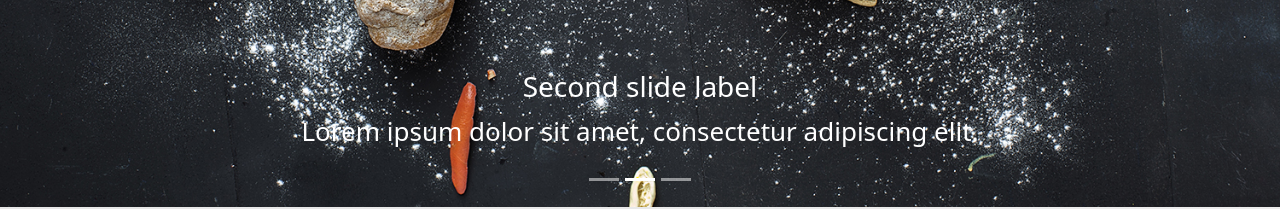
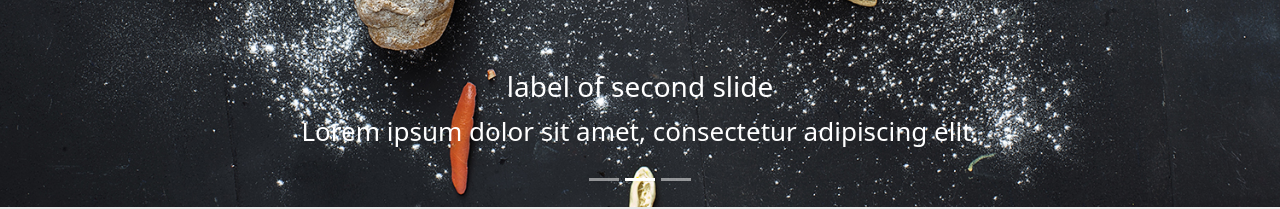
Before and after one commit to jfryassine/nutribit, a React (Create React App) app: page / in a window 1280 px wide. Shown: the part 593-802 px from the top of the page. Built offline with nearby package versions, Linux system fonts and the light colour scheme.

Commit message:
no changes

```diff
--- a/src/Components/Cards/Cards.jsx
+++ b/src/Components/Cards/Cards.jsx
@@ -30,7 +30,7 @@ export const Cards = () => {
     />
 
     <Carousel.Caption>
-      <h3>Second slide label</h3>
+      <h3>label of second slide</h3>
       <p>Lorem ipsum dolor sit amet, consectetur adipiscing elit.</p>
     </Carousel.Caption>
   </Carousel.Item>
```
